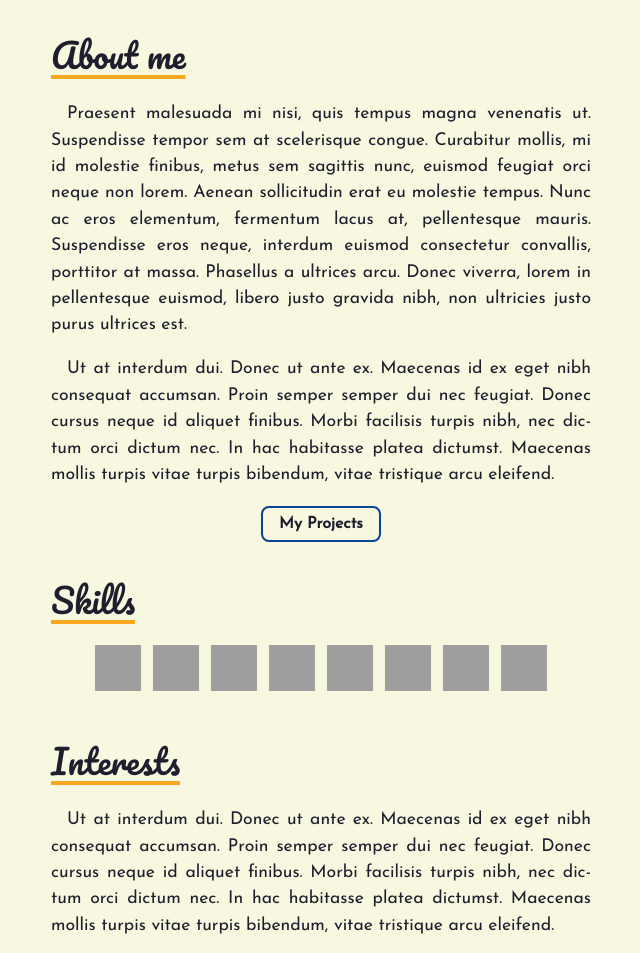
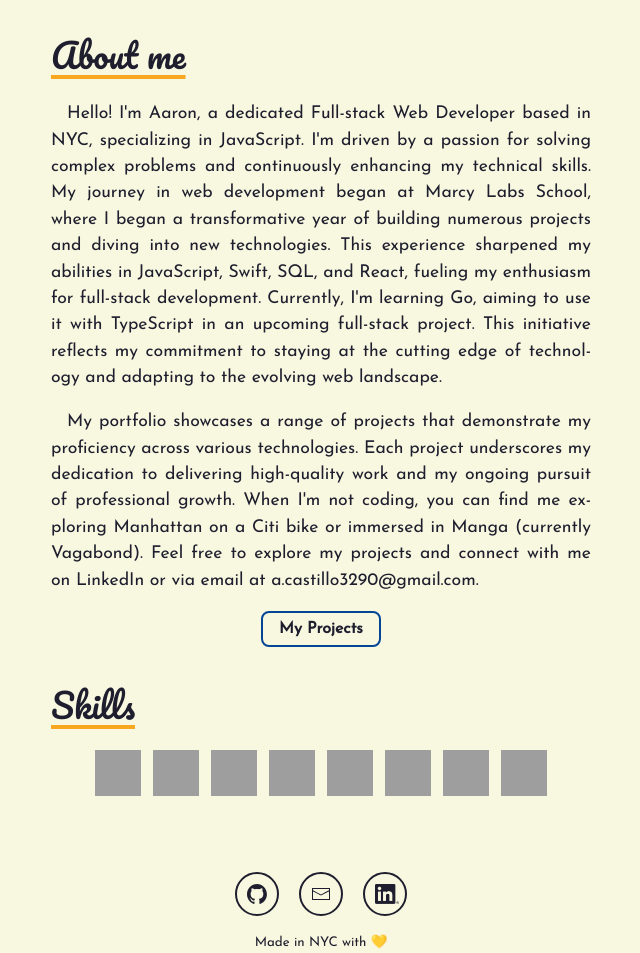
Before and after one commit to acastillo3290/portfolio1, an Astro site: page / in a window 1280 px wide. Shown: the part 415-1368 px from the top of the page, without its empty margins (319-959 px from the left). Built offline with nearby package versions, Linux system fonts and the light colour scheme; Astro itself is replaced by a stand-in of ours; grey boxes are pictures that could not be loaded.

Commit message:
portfolio complete

```diff
--- a/src/components/Navigation.astro
+++ b/src/components/Navigation.astro
@@ -8,7 +8,7 @@
     <div class="navbar__menu">
         <a href="/works/">Projects</a>
         <a href="/posts/">Blogs</a>
-        <a href="/Aaron-Castillo-Resume.pdf" target="_blank">Resume</a>
+        <a href="/Aaron-Castillo-Resume .pdf" target="_blank">Resume</a>
         <ThemeIcon />
     </div>
 </div>
--- a/src/pages/index.astro
+++ b/src/pages/index.astro
@@ -10,19 +10,16 @@
     <!-- <span class="badge">Full Stack Developer</span> -->
     <h2>About me</h2>
     <p>
-        Praesent malesuada mi nisi, quis tempus magna venenatis ut.
-        Suspendisse tempor sem at scelerisque congue. Curabitur mollis,
-        mi id molestie finibus, metus sem sagittis nunc, euismod feugiat orci neque non lorem.
-        Aenean sollicitudin erat eu molestie tempus. Nunc ac eros elementum, fermentum lacus at,
-        pellentesque mauris. Suspendisse eros neque, interdum euismod consectetur convallis,
-        porttitor at massa. Phasellus a ultrices arcu. Donec viverra, lorem in pellentesque euismod,
-        libero justo gravida nibh, non ultricies justo purus ultrices est.
+        Hello! I'm Aaron, a dedicated Full-stack Web Developer based in NYC, specializing in JavaScript. I'm driven by a passion for solving complex problems and continuously enhancing my technical skills.
+        My journey in web development began at Marcy Labs School, where I began a transformative year of building numerous projects and diving into new technologies. This experience sharpened my abilities in JavaScript, Swift, SQL, and React, fueling my enthusiasm for full-stack development.
+        Currently, I'm learning Go, aiming to use it with TypeScript in an upcoming full-stack project. This initiative reflects my commitment to staying at the cutting edge of technology and adapting to the evolving web landscape.
+
     </p>
     <p>
-        Ut at interdum dui. Donec ut ante ex. Maecenas id ex eget nibh consequat accumsan.
-        Proin semper semper dui nec feugiat. Donec cursus neque id aliquet finibus. Morbi
-        facilisis turpis nibh, nec dictum orci dictum nec. In hac habitasse platea dictumst.
-        Maecenas mollis turpis vitae turpis bibendum, vitae tristique arcu eleifend.
+        My portfolio showcases a range of projects that demonstrate my proficiency across various technologies. Each project underscores my dedication to delivering high-quality work and my ongoing pursuit of professional growth.
+        When I'm not coding, you can find me exploring Manhattan on a Citi bike or immersed in Manga (currently Vagabond).
+        Feel free to explore my projects and connect with me on LinkedIn or via email at a.castillo3290@gmail.com.
+
     </p>
     <div class="center">
         <a href="/works/">
@@ -40,11 +37,4 @@
         <img class="skills__img" width="46" height="46" alt="Figma" src="https://cdn.jsdelivr.net/gh/devicons/devicon@latest/icons/figma/figma-original.svg" />
         <img class="skills__img" width="46" height="46" alt="Git" src="https://cdn.jsdelivr.net/gh/devicons/devicon@latest/icons/git/git-original.svg"/>
     </div>
-    <h2>Interests</h2>
-    <p>
-        Ut at interdum dui. Donec ut ante ex. Maecenas id ex eget nibh consequat accumsan.
-        Proin semper semper dui nec feugiat. Donec cursus neque id aliquet finibus. Morbi
-        facilisis turpis nibh, nec dictum orci dictum nec. In hac habitasse platea dictumst.
-        Maecenas mollis turpis vitae turpis bibendum, vitae tristique arcu eleifend.
-    </p>
 </Layout>
```
Also changed, not shown: src/layouts/Layout.astro (+1 -1 lines), 2 other files.
